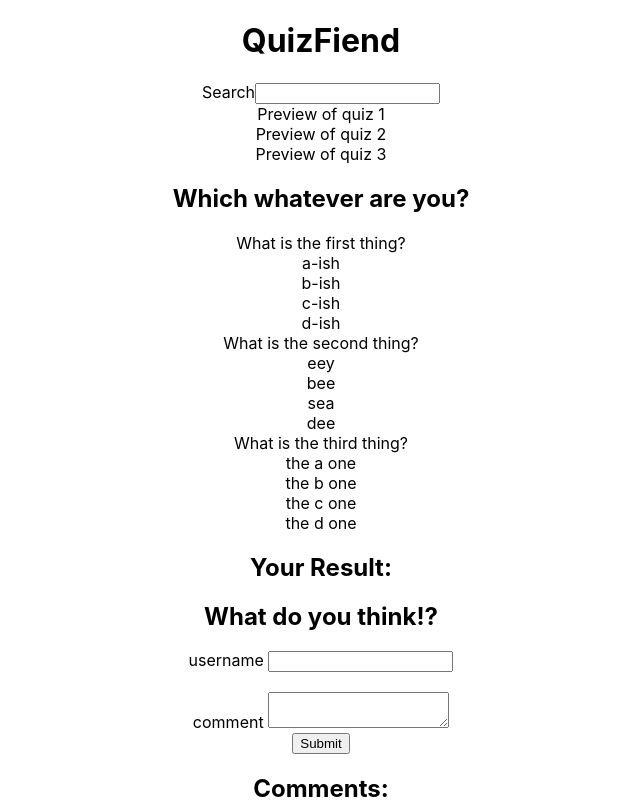
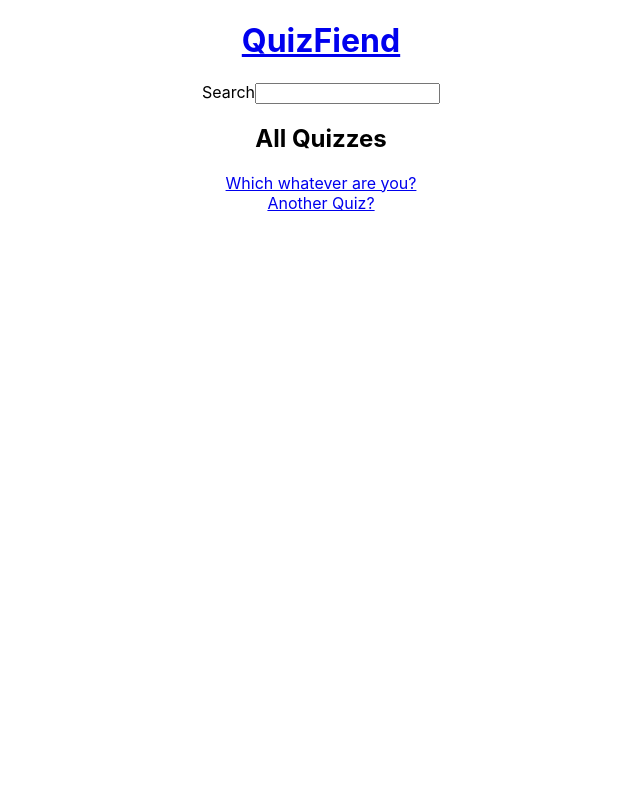
Before and after one commit to ceptember/project2, a React (Create React App) app: page / in a window 1280 px wide. Shown: the top 800 px of the page, without its empty margins (319-959 px from the left). Built offline with nearby package versions, Linux system fonts and the light colour scheme; data requests are answered from the project's data file.

Commit message:
React-Router routes and links

```diff
--- a/db.json
+++ b/db.json
@@ -17,6 +17,24 @@
                 }],
             "results" : ["A", "B", "C", "D"],
             "comments" : [{"comment": "OMG so accurate!", "user": "user1"}, {"comment": "Wow that is totally me!!", "user": "user2"}, {"comment": "Uh... no.", "user": "user3"}]
+        },
+        {   "id" : 2,
+            "title": "Another Quiz?",
+            "questions": [
+                {
+                "question": "What is the first thing?",
+                "answers": ["a-ish", "b-ish", "c-ish", "d-ish"]
+                },
+                {
+                "question": "What is the second thing?",
+                "answers": ["eey", "bee", "sea", "dee"]
+                },
+                {
+                "question": "What is the third thing?",
+                "answers": ["the a one", "the b one", "the c one", "the d one"]
+                }],
+            "results" : ["A", "B", "C", "D"],
+            "comments" : [{"comment": "OMG so accurate!", "user": "user1"}, {"comment": "Wow that is totally me!!", "user": "user2"}, {"comment": "Uh... no.", "user": "user3"}]
         }
     ]
 }
--- a/package.json
+++ b/package.json
@@ -9,6 +9,7 @@
     "json-server": "^0.17.0",
     "react": "^17.0.2",
     "react-dom": "^17.0.2",
+    "react-router-dom": "^5.3.0",
     "react-scripts": "5.0.0",
     "web-vitals": "^2.1.3"
   },
--- a/src/components/App.js
+++ b/src/components/App.js
@@ -1,17 +1,42 @@
-//import logo from './logo.svg';
+import React, {useState, useEffect} from 'react';
 import Quiz from './Quiz';
 import '../App.css';
 import Header from './Header'
 import QuizList from './QuizList'
+import { Route, Switch } from "react-router-dom";
 
 function App() {
+
+  const [quizzes, setQuizzes] = useState([]);
+
+  useEffect(()=>{
+    fetch('http://localhost:4000/quizzes')
+        .then(resp => resp.json())
+        .then(data => setQuizzes(data))
+}, []);
+
+  const theWordQuiz = "quiz"
+
   return (
     <div className="App">
 
         <Header />
-        <QuizList />
-        <Quiz />
-        <br /> <hr /> <br />
+        <Switch>
+
+        {quizzes.map((q)=> {return(
+                  <Route path={"/"+q.id} key={q.id}>
+                  <Quiz quiz={q} />
+                  </Route>
+        )})}
+
+
+        <Route path="/">
+        <QuizList quizzes={quizzes} />
+        </Route>
+
+        </Switch>
+
+
 
 
 
--- a/src/components/Header.js
+++ b/src/components/Header.js
@@ -1,9 +1,10 @@
 import React from 'react';
+import { Link} from "react-router-dom";
 
 function Header (){
     return (
         <div>
-            <h1>QuizFiend</h1>
+            <h1><Link to ="/" exact>QuizFiend</Link></h1>
             <form>
                 <label>Search</label>
                 <input type="text"></input>
--- a/src/components/Quiz.js
+++ b/src/components/Quiz.js
@@ -1,32 +1,7 @@
-import React, {useState, useEffect} from 'react';
+import React, {useState} from 'react';
 
-function Quiz (){
+function Quiz ({quiz}){
     // Order matters, the index of the option is the index of the corresponding result!
-    let quiz = {
-        title: "Which whatever are you?",
-        questions: [
-            {
-            question: "What is the first thing?",
-            answers: ["a-ish", "b-ish", "c-ish", "d-ish"]
-            },
-            {
-            question: "What is the second thing?",
-            answers: ["eey", "bee", "sea", "dee"]
-            },
-            {
-            question: "What is the third thing?",
-            answers: ["the a one", "the b one", "the c one", "the d one"]
-            }],
-        results : ["A", "B", "C", "D"],
-        comments : [{comment: "OMG so accurate!", user: "user1"}, {comment: "Wow that is totally me!!", user: "user2"}, {comment: "Uh... no.", user: "user3"}]
-    }
-
-    useEffect(()=>{
-        fetch('http://localhost:4000/quizzes')
-            .then(resp => resp.json())
-            .then(data => console.log(data[0].title))
-    });
-
 
     const [scoreSheet, setScoreSheet] = useState({})
     const [finalResult, setFinalResult] = useState("")
--- a/src/components/QuizList.js
+++ b/src/components/QuizList.js
@@ -1,13 +1,16 @@
 import React from 'react';
 import QuizPreview from './QuizPreview';
 
-function QuizList (){
+
+function QuizList ({quizzes}){
 
 
     return(
 
         <div>
-            <QuizPreview />
+            <h2>All Quizzes</h2>
+             {quizzes.map( (q)=> <div key={q.id}> <QuizPreview  quiz={q}/> </div>)}
+
 
         </div>
     )
--- a/src/components/QuizPreview.js
+++ b/src/components/QuizPreview.js
@@ -1,10 +1,13 @@
 import React from 'react'
+import { Link} from "react-router-dom";
 
-function QuizPreview(){
-    let quizzes = [1,2,3 ]
+function QuizPreview({quiz}){
+  //  let quizzes = [1,2,3 ]
     return (
         <div>
-            {quizzes.map((q)=> <div>Preview of quiz {q}</div>)}
+            <Link to={"/"+quiz.id} >
+             <div> {quiz.title}</div>
+             </Link>
 
         </div>
     )
--- a/src/index.js
+++ b/src/index.js
@@ -3,10 +3,13 @@ import ReactDOM from 'react-dom';
 import './index.css';
 import App from './components/App';
 import reportWebVitals from './reportWebVitals';
+import { BrowserRouter, Route } from "react-router-dom";
 
 ReactDOM.render(
   <React.StrictMode>
-    <App />
+    <BrowserRouter>
+      <App />
+    </BrowserRouter>
   </React.StrictMode>,
   document.getElementById('root')
 );
```
Also changed, not shown: 1 other file (tests, documents, lock files or other folders).
